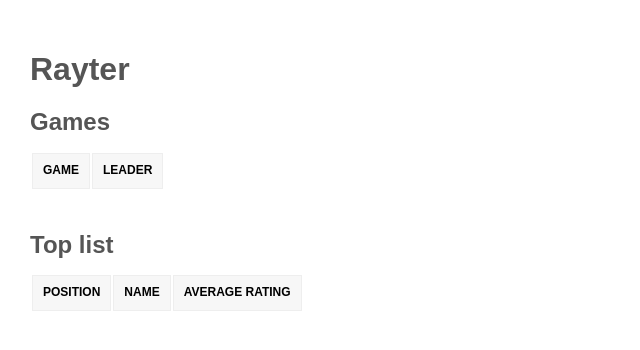
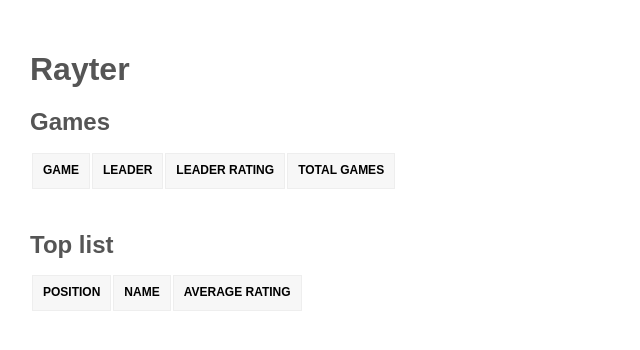
Before and after one commit to heyman/rayter-site, a Flask app: page / in a window 1280 px wide. Shown: the top 350 px of the page, without its empty margins (0-640 px from the left). Run offline with Flask 2, Linux system fonts and the light colour scheme; data that the repository does not hold is empty; some libraries are stand-ins or nearby versions.

Commit message:
Add more game stats.

```diff
--- a/templates/index.html
+++ b/templates/index.html
@@ -9,11 +9,15 @@
         <tr>
             <th>Game</th>
             <th>Leader</th>
+            <th>Leader rating</th>
+            <th>Total games</th>
         </tr>
-        {% for name, game_name, players in games %}
+        {% for name, game_name, players, game_count in games %}
             <tr>
                 <td class="name"><a href="/{{ name }}">{{ game_name }}</a></td>
                 <td class="name">{% if players|length > 0 %}{{ players[0][0] }}{% endif %}</td>
+                <td class="rating">{% if players|length > 0 %}{{ players[0][2]|int }}{% endif %}</td>
+                <td class="rating">{{ game_count }}</td>
             </tr>
         {% endfor %}
     </table>
--- a/web.py
+++ b/web.py
@@ -36,7 +36,8 @@ def refresh_file(name):
         ratings = rater.rate_games(parser.score_type)
         game = {
             "game_name": parser.game_name,
-            "ratings": ratings
+            "ratings": ratings,
+            "count": len(games),
         }
         data.save(name, game)
         return True
@@ -50,7 +51,8 @@ def index():
     for name in game_names:
         game = data.load(name)
         players = game['ratings']
-        games.append((name, game['game_name'], players))
+        print game
+        games.append((name, game['game_name'], players, game['count']))
 
         for player_name, game_count, rating, delta in players:
             if player_name not in global_ratings:
```
